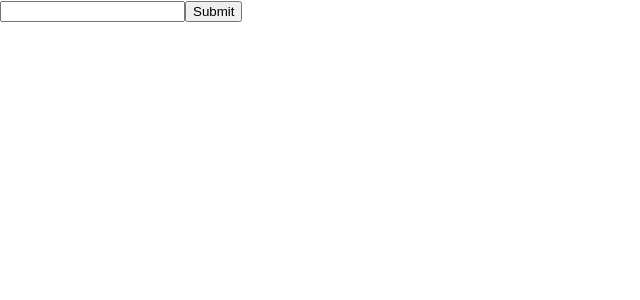
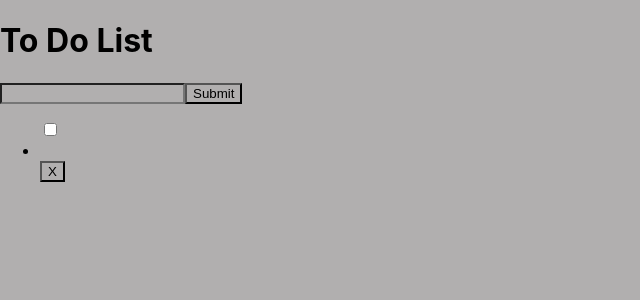
Before and after one commit to ColinH58/todo-list, a React (Create React App) app: page / in a window 1280 px wide. Both pictures are taken after typing "Sample" into the empty fields and a click on the button "Submit". Shown: the top 300 px of the page, without its empty margins (0-640 px from the left). Built offline with nearby package versions, Linux system fonts and the light colour scheme.

Commit message:
making progress

```diff
--- a/src/App.css
+++ b/src/App.css
@@ -1,38 +1,4 @@
-.App {
-  text-align: center;
+* {
+  background-color: rgb(177, 175, 175);
+  color: black;
 }
-
-.App-logo {
-  height: 40vmin;
-  pointer-events: none;
-}
-
-@media (prefers-reduced-motion: no-preference) {
-  .App-logo {
-    animation: App-logo-spin infinite 20s linear;
-  }
-}
-
-.App-header {
-  background-color: #282c34;
-  min-height: 100vh;
-  display: flex;
-  flex-direction: column;
-  align-items: center;
-  justify-content: center;
-  font-size: calc(10px + 2vmin);
-  color: white;
-}
-
-.App-link {
-  color: #61dafb;
-}
-
-@keyframes App-logo-spin {
-  from {
-    transform: rotate(0deg);
-  }
-  to {
-    transform: rotate(360deg);
-  }
-}
--- a/src/App.js
+++ b/src/App.js
@@ -6,9 +6,14 @@ import ToDoForm from "./Components/ToDoForm";
 function App() {
   const [todos, setTodos] = useState([]);
 
+  function addTodo(todo) {
+    setTodos([todo, ...todos]);
+  }
+
   return (
     <div>
-      <ToDoForm setTodos={setTodos} />
+      <h1>To Do List</h1>
+      <ToDoForm addTodo={addTodo} />
       <ToDoList todos={todos} />
     </div>
   );
--- a/src/Components/ToDoForm.jsx
+++ b/src/Components/ToDoForm.jsx
@@ -1,6 +1,6 @@
 import React, { useState } from "react";
 
-const ToDoForm = ({ setTodos }) => {
+const ToDoForm = ({ addTodo }) => {
   const [todo, setTodo] = useState({
     id: "",
     task: "",
@@ -8,13 +8,13 @@ const ToDoForm = ({ setTodos }) => {
   });
 
   function handleInput(e) {
-    setTodo({ ...todo, entry: e.target.value });
+    setTodo({ ...todo, task: e.target.value });
   }
 
   function handleSubmit(e) {
     e.preventDefault();
     if (todo.task.trim()) {
-      setTodos({ ...todo, id: todo.task });
+      addTodo({ ...todo, id: todo.task });
       setTodo({ ...todo, task: "" });
     }
   }
--- a/src/Components/ToDoList.jsx
+++ b/src/Components/ToDoList.jsx
@@ -1,11 +1,16 @@
-import React from 'react'
+import React from "react";
+import ToDos from "./ToDos";
 
-const ToDoList = () => {
+const ToDoList = ({ todos }) => {
   return (
     <div>
+      <ul>
+        {todos.map((todo) => (
+          <ToDos key={todo.id} todo={todo} />
+        ))}
+      </ul>
+    </div>
+  );
+};
 
-    </div>
-  )
-}
-
-export default ToDoList
+export default ToDoList;
--- a/src/Components/ToDos.jsx
+++ b/src/Components/ToDos.jsx
@@ -1,11 +1,13 @@
-import React from 'react'
+import React from "react";
 
-const ToDos = () => {
+const ToDos = ({ todo }) => {
   return (
     <div>
+        <input type="checkbox" />
+      <li>{todo.entry}</li>
+      <button>X</button>
+    </div>
+  );
+};
 
-    </div>
-  )
-}
-
-export default ToDos
+export default ToDos;
```
